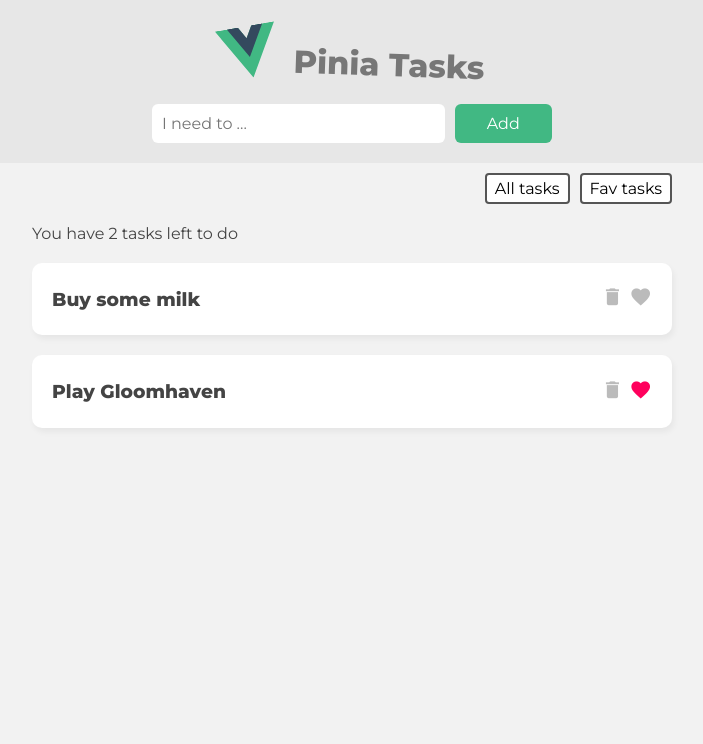
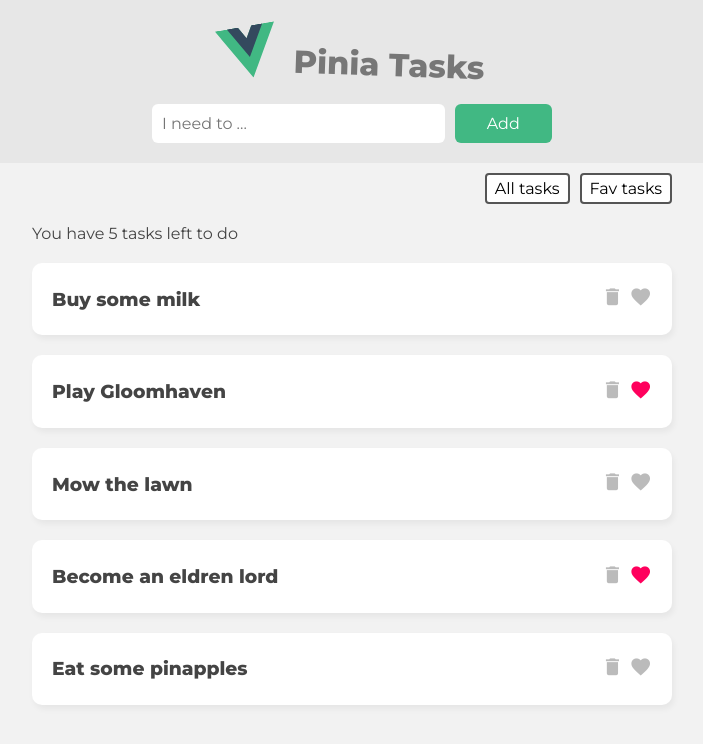
Before and after one commit to alexdevops007/Pinia-tasks, a Vue app: page / in a window 1280 px wide. Shown: the top 744 px of the page, without its empty margins (288-991 px from the left). Built offline with nearby package versions, Linux system fonts and the light colour scheme; data requests are answered from the project's data file.

Commit message:
add async function and create db.json file

```diff
--- a/src/App.vue
+++ b/src/App.vue
@@ -16,6 +16,9 @@
       <button @click="filter = 'all'">All tasks</button>
       <button @click="filter = 'favs'">Fav tasks</button>
     </nav>
+
+    <!-- loading -->
+    <div class="loading" v-if="taskStore.loading">Loading tasks...</div>
 
     <!-- task list -->
     <div class="task-list" v-if="filter === 'all'">
@@ -38,12 +41,15 @@
 import { useTaskStore } from "./store/Taskstore";
 import TaskDetails from "./components/TaskDetails.vue";
 import { ref } from "vue";
-import TaskForm from './components/TaskForm.vue';
+import TaskForm from "./components/TaskForm.vue";
 
 export default {
   components: { TaskDetails, TaskForm },
   setup() {
     const taskStore = useTaskStore();
+
+    // fetch tasks
+    taskStore.getTasks();
 
     const filter = ref("all");
 
--- a/src/assets/main.css
+++ b/src/assets/main.css
@@ -104,3 +104,13 @@
   color: #555;
   font-size: 1em;
 }
+/* Loading */
+.loading {
+  max-width: 640px;
+  border: 1px solid #41B883;
+  background-color: #41B883;
+  color: #fff;
+  padding: 5px 0;
+  text-align: center;
+  margin: 30px auto;
+}
--- a/src/store/Taskstore.js
+++ b/src/store/Taskstore.js
@@ -2,10 +2,8 @@
 
 export const useTaskStore = defineStore("taskStore", {
   state: () => ({
-    tasks: [
-      { id: 1, title: "Buy some milk", isFav: false },
-      { id: 2, title: "Play Gloomhaven", isFav: true },
-    ],
+    tasks: [],
+    loading: false,
   }),
   getters: {
     favs: (state) => state.tasks.filter((t) => t.isFav),
@@ -13,6 +11,15 @@
     totalCount: (state) => state.tasks.length,
   },
   actions: {
+    async getTasks() {
+      this.loading = true;
+
+      const response = await fetch("http://localhost:3000/tasks");
+      const data = await response.json();
+
+      this.tasks = data;
+      this.loading = false;
+    },
     addTask(task) {
       this.tasks.push(task);
     },
```
